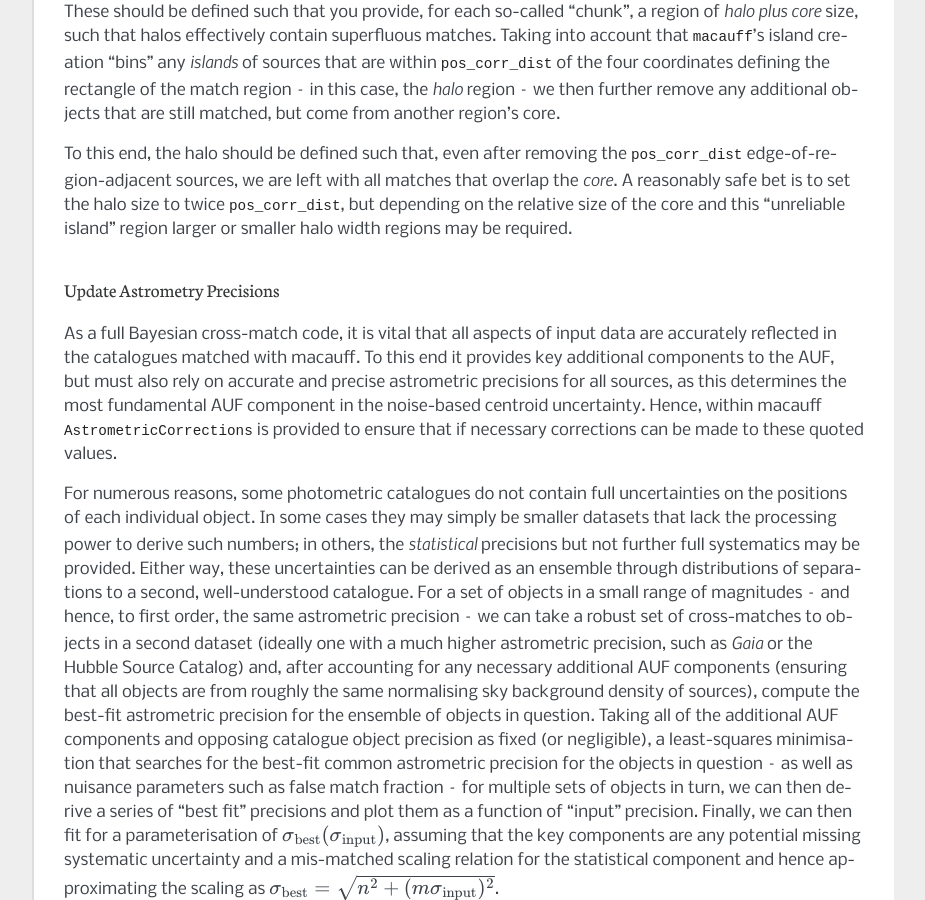
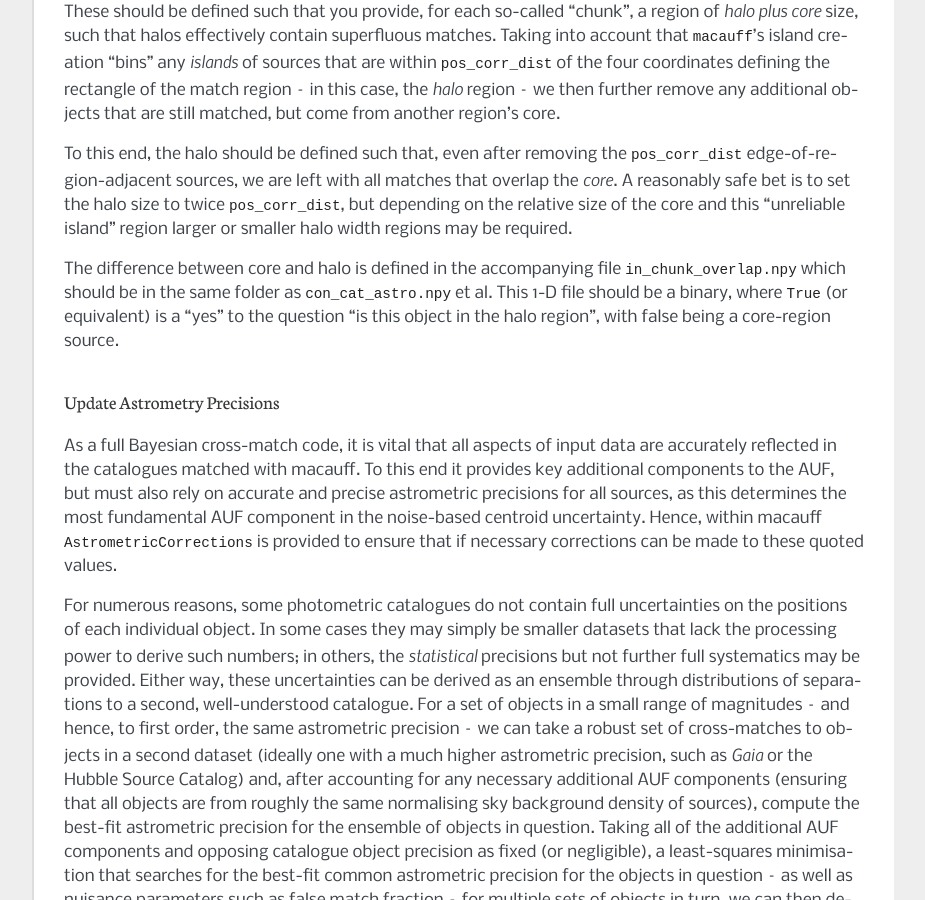
Before and after one commit to macauff/macauff, a Sphinx documentation site: the page built from docs/pre_post_process.rst, in a window 1280 px wide and 900 px high, scrolled down 2462 px. Shown: the whole window, without its empty margins (198-1123 px from the left). Built offline with Sphinx 7.4.7, drawn with Linux system fonts in a browser that asks for light colours.

Commit message:
Added better reference to chunk overlap in processing, and updated quickstart example config file to include make_output_csv.

```diff
--- a/docs/pre_post_process.rst
+++ b/docs/pre_post_process.rst
@@ -61,6 +61,8 @@ These should be defined such that you provide, for each so-called "chunk", a reg
 
 To this end, the halo should be defined such that, even after removing the ``pos_corr_dist`` edge-of-region-adjacent sources, we are left with all matches that overlap the *core*. A reasonably safe bet is to set the halo size to twice ``pos_corr_dist``, but depending on the relative size of the core and this "unreliable island" region larger or smaller halo width regions may be required.
 
+The difference between core and halo is defined in the accompanying file ``in_chunk_overlap.npy`` which should be in the same folder as ``con_cat_astro.npy`` et al. This 1-D file should be a binary, where ``True`` (or equivalent) is a "yes" to the question "is this object in the halo region", with false being a core-region source.
+
 Update Astrometry Precisions
 ----------------------------
 
--- a/docs/quickstart.rst
+++ b/docs/quickstart.rst
@@ -55,6 +55,9 @@ crossmatch_params.txt::
     # File paths
     # Top-level folder for all temporary cross-match files to be created in. Should be absolute path, or relative to folder script called in
     joint_folder_path = test_macauff_outputs/test_path
+
+    # Check for whether we want to generate the csv file at the end of the run.
+    make_output_csv = no
 
     # Flags for each stage of the match process - must be "yes"/"no", "true"/"false", "t"/"f", or "1"/"0"
     run_auf = yes
```
